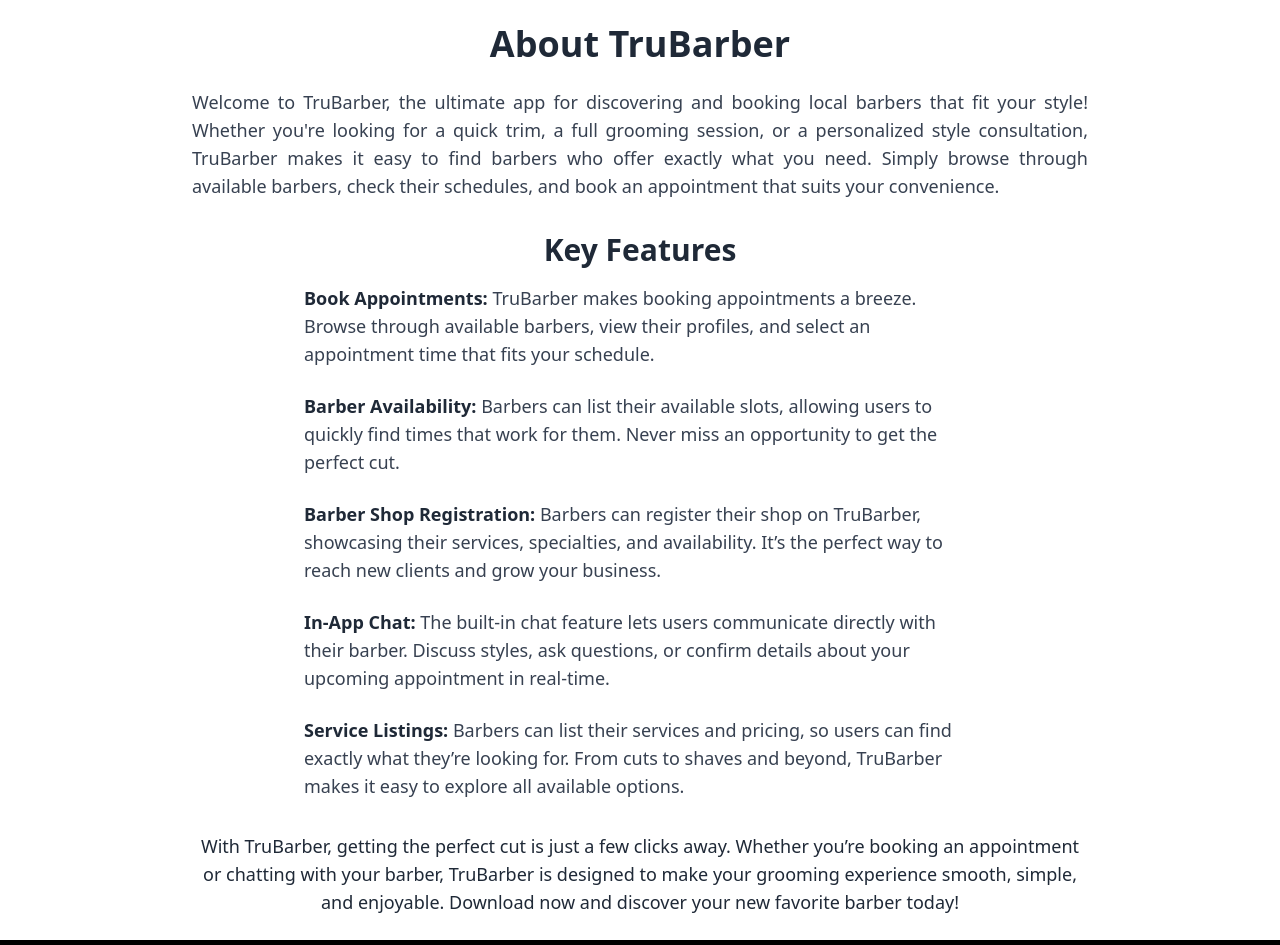
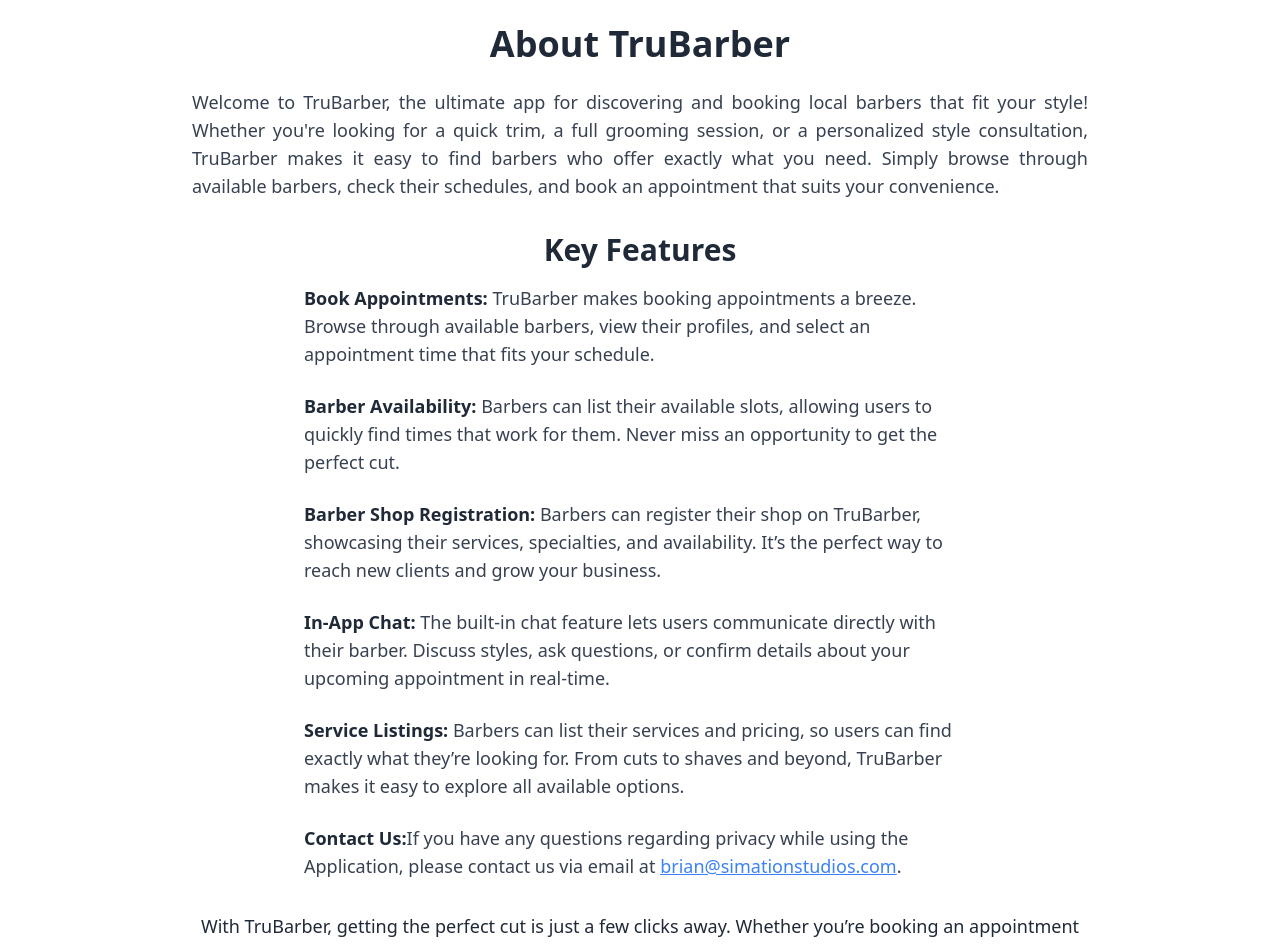
Before and after one commit to Soda-bees/trubarber-web, a React (Create React App) app: page /about in a window 1280 px wide. Shown: the top 945 px of the page. Built offline with nearby package versions, Linux system fonts and the light colour scheme.

Commit message:
privacy and about us updated

```diff
--- a/src/screens/About/index.tsx
+++ b/src/screens/About/index.tsx
@@ -26,8 +26,8 @@
         <div>
           <span className="font-semibold text-gray-800">
             Book Appointments:
-          </span>
-          {' '}TruBarber makes booking appointments a breeze. Browse through
+          </span>{" "}
+          TruBarber makes booking appointments a breeze. Browse through
           available barbers, view their profiles, and select an appointment time
           that fits your schedule.
         </div>
@@ -35,8 +35,8 @@
         <div>
           <span className="font-semibold text-gray-800">
             Barber Availability:
-          </span>
-          {' '}Barbers can list their available slots, allowing users to quickly find
+          </span>{" "}
+          Barbers can list their available slots, allowing users to quickly find
           times that work for them. Never miss an opportunity to get the perfect
           cut.
         </div>
@@ -44,8 +44,8 @@
         <div>
           <span className="font-semibold text-gray-800">
             Barber Shop Registration:
-          </span>
-          {' '}Barbers can register their shop on TruBarber, showcasing their
+          </span>{" "}
+          Barbers can register their shop on TruBarber, showcasing their
           services, specialties, and availability. It’s the perfect way to reach
           new clients and grow your business.
         </div>
@@ -58,12 +58,25 @@
         </div>
 
         <div>
-          <span className="font-semibold text-gray-800">Service Listings:</span>
-          {' '}Barbers can list their services and pricing, so users can find exactly
+          <span className="font-semibold text-gray-800">Service Listings:</span>{" "}
+          Barbers can list their services and pricing, so users can find exactly
           what they’re looking for. From cuts to shaves and beyond, TruBarber
           makes it easy to explore all available options.
         </div>
+        <div>
+          <span className="font-semibold text-gray-800">Contact Us:</span>
+          If you have any questions regarding privacy while using the
+          Application, please contact us via email at{" "}
+          <a
+            href="mailto:brian@simationstudios.com"
+            className="text-blue-500 underline"
+          >
+            brian@simationstudios.com
+          </a>
+          .
+        </div>
       </div>
+
 
       <p className="text-lg text-gray-800 text-center max-w-4xl mt-8">
         With TruBarber, getting the perfect cut is just a few clicks away.
--- a/src/screens/PrivacyPolicy/index.tsx
+++ b/src/screens/PrivacyPolicy/index.tsx
@@ -19,10 +19,9 @@
           <p>
             The Application collects information when you download and use it. This information may include information such as:
           </p>
-          <ul className="list-disc ml-6 space-y-2 mb-2">
-            <li>Your device’s Internet Protocol address (e.g. IP address)</li>
-            <li>Track user's location</li>
-            <li>The operating system you use on your mobile device</li>
+          <ul className="list-disc ml-6 space-y-2 mb-4">
+            <li>"App would like to access your location"</li>
+            <li>"Track user's location"</li>
           </ul>
           <p>
           The Application also collects your device’s location data to provide features such as personalized content, relevant recommendations, and location-based services. When you grant location permission, truBarber will track your current location to show you nearby barber shops and provide directions to them. Aggregated and anonymized location data also helps the Service Provider analyze user behavior, identify trends, and improve the Application’s performance.          </p>
```
Also changed, not shown: src/components/SideBar/index.tsx (+63 -33 lines), src/services/config/router.tsx (+14 -15 lines).
